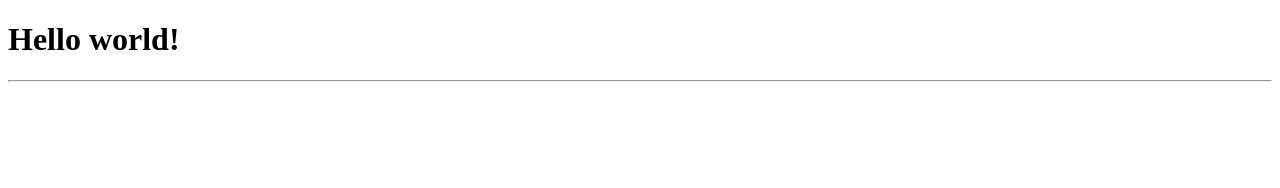
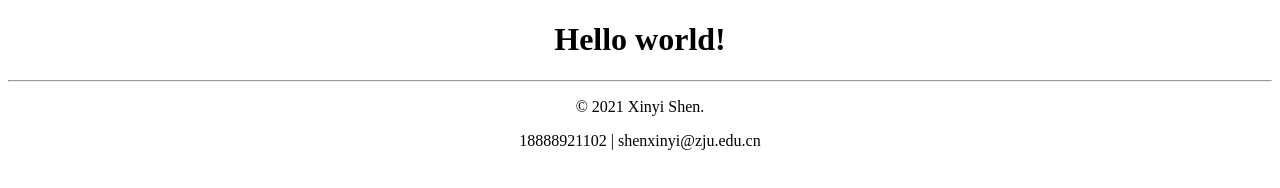
Before and after one commit to Sxy623/sxy623.github.io, a plain HTML site: page index.html in a window 1280 px wide. Drawn offline with Linux system fonts and the light colour scheme.

Commit message:
Basic CSS

```diff
--- a/index.html
+++ b/index.html
@@ -2,9 +2,16 @@
 <html>
 <head>
     <title>Hello world!</title>
+    <style>
+        body {
+            text-align: center;
+        }
+    </style>
 </head>
 <body>
     <h1>Hello world!</h1>
-    <hr/>
+    <hr />
+    <p>© 2021 Xinyi Shen.</p>
+    <p>18888921102 | shenxinyi@zju.edu.cn</p>
 </body>
 </html>
```
